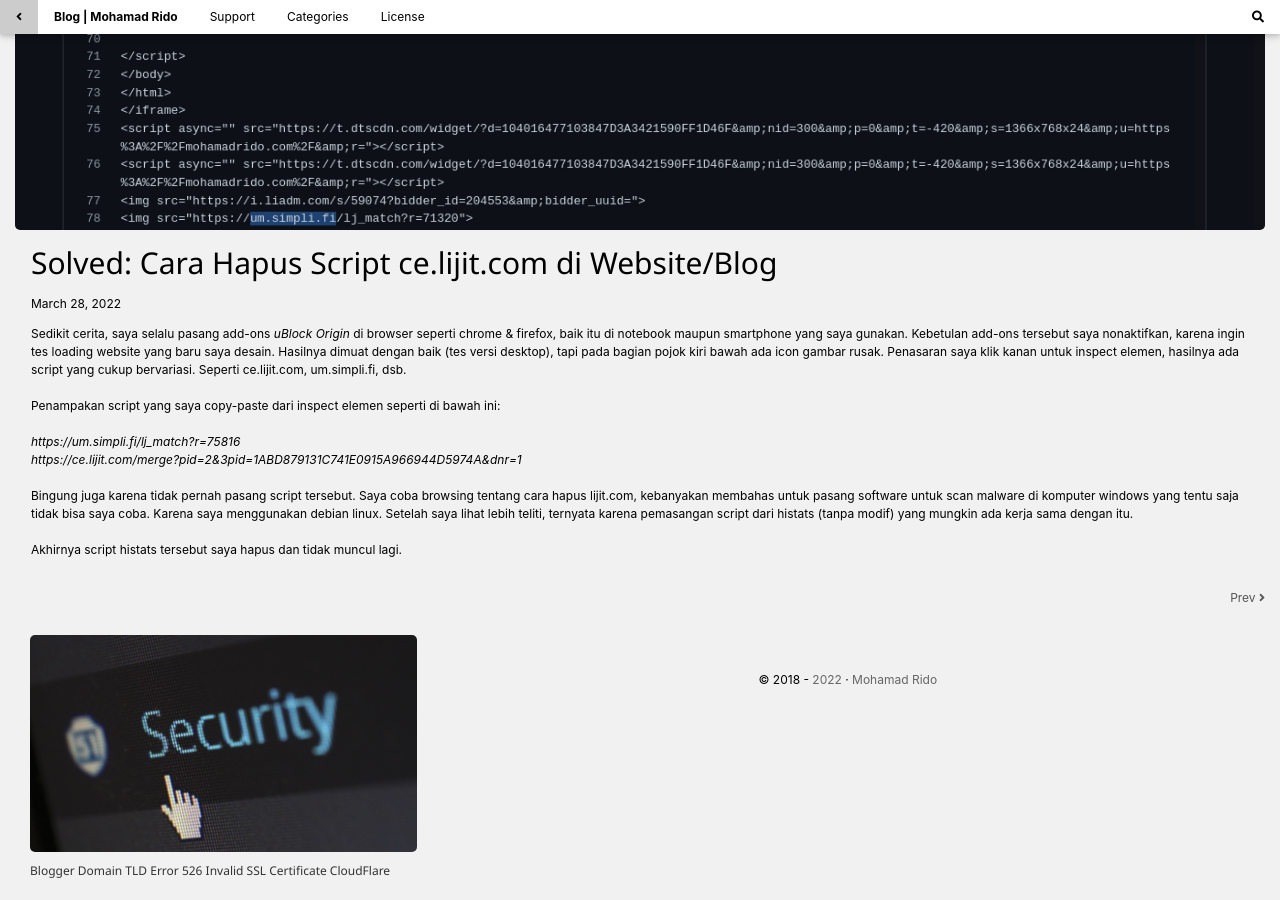
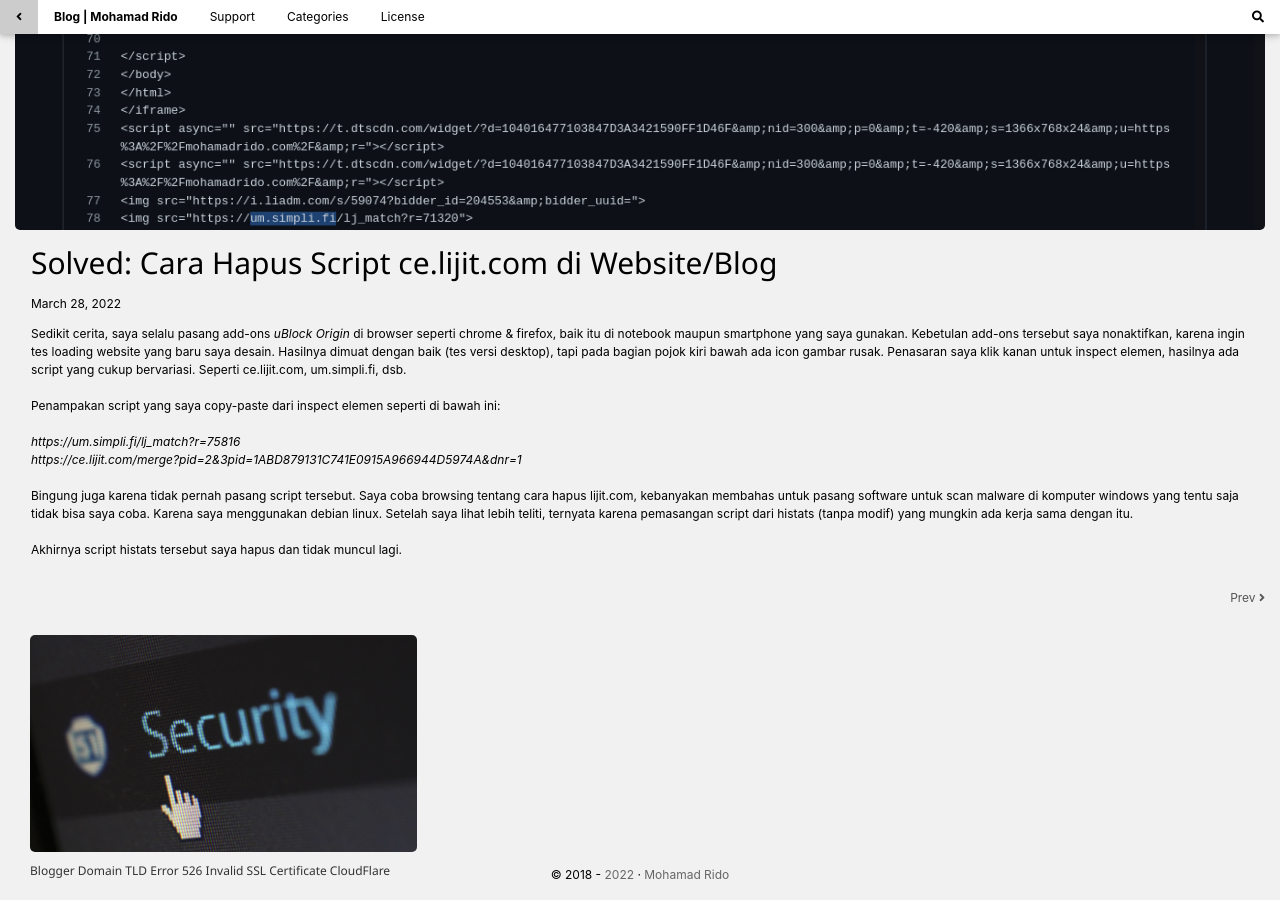
Before and after one commit to mohamadrido/blog, a Jekyll site: the page built from _posts/2022-03-28-solved-cara-hapus-script-ce-lijit-com-di-website-blog.md, in a window 1280 px wide and 900 px high, scrolled down 510 px. Built offline with Jekyll 4.4.1, drawn with Linux system fonts in a browser that asks for light colours; our own code applies the rules of GitHub Pages for plain Markdown files.

Commit message:
Update page.html

```diff
--- a/_layouts/page.html
+++ b/_layouts/page.html
@@ -95,7 +95,7 @@
     </div>
   </div>
 <!-- End Page Content -->
-<footer style="text-align: center; padding: 16px; style="color: #666;"">
+<footer  class="bottom" style="text-align: center; padding: 16px; style="color: #666;"">
 <!-- Footer credit -->
 &copy; 2018 - <span id="pdm" style="color: #666;"></span> &middot; <a style="color: #666;" href="https://mohamadrido.com">Mohamad Rido</a>
 <script>
```
